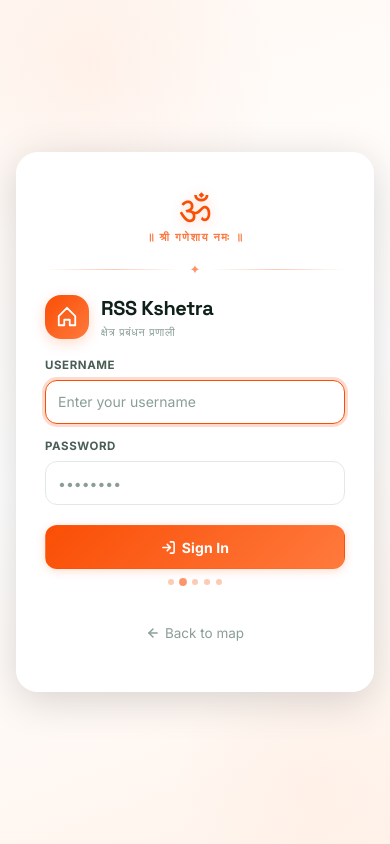
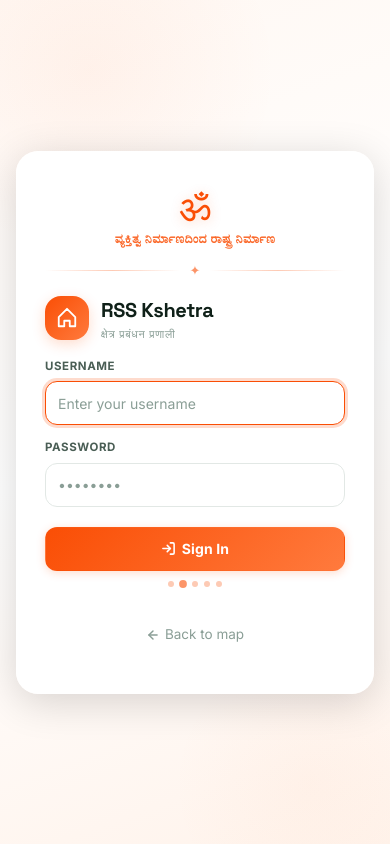
Before and after one commit to PrajwalK01/Kshetra, a Flask app: page /login in a window 390 px wide. Run offline with Flask 3, Linux system fonts and the light colour scheme.

Commit message:
Fix location circle, mobile sidebar, Hindu styling, Kannada tagline

```diff
--- a/static/js/admin.js
+++ b/static/js/admin.js
@@ -148,7 +148,7 @@ function placeLocationMarker(lat, lng, accuracy) {
   if (locationCircle)  map.removeLayer(locationCircle);
 
   locationCircle = L.circle([lat, lng], {
-    radius: Math.min(accuracy, 500),
+    radius: Math.min(accuracy, 80),
     color: '#fa4e05', fillColor: '#fa4e05',
     fillOpacity: 0.10, weight: 1.5, dashArray: '5 5'
   }).addTo(map);
--- a/static/js/home.js
+++ b/static/js/home.js
@@ -47,7 +47,7 @@ function placeLocationMarker(lat, lng, accuracy) {
 
   // Accuracy ring — cap display radius so it doesn't fill the whole map
   locationCircle = L.circle([lat, lng], {
-    radius: Math.min(accuracy, 500),
+    radius: Math.min(accuracy, 80),
     color: '#fa4e05', fillColor: '#fa4e05',
     fillOpacity: 0.08, weight: 1.5, dashArray: '4 4'
   }).addTo(map);
--- a/templates/login.html
+++ b/templates/login.html
@@ -28,13 +28,13 @@
     text-shadow: 0 2px 12px rgba(250,78,5,.25);
   }
   .sanskrit-sub {
-    font-size: 11px;
+    font-size: 12.5px;
     color: var(--accent);
-    letter-spacing: .14em;
+    letter-spacing: .03em;
     font-weight: 600;
-    text-transform: uppercase;
-    opacity: .75;
-    margin-top: 2px;
+    opacity: .85;
+    margin-top: 4px;
+    line-height: 1.4;
   }
   .auth-divider-om {
     display: flex;
@@ -76,7 +76,7 @@
     <!-- Om header -->
     <div class="om-header">
       <span class="om-symbol">ॐ</span>
-      <div class="sanskrit-sub">॥ श्री गणेशाय नमः ॥</div>
+      <div class="sanskrit-sub">ವ್ಯಕ್ತಿತ್ವ ನಿರ್ಮಾಣದಿಂದ ರಾಷ್ಟ್ರ ನಿರ್ಮಾಣ</div>
     </div>
 
     <div class="auth-divider-om"><span>✦</span></div>
```
Also changed, not shown: static/js/user.js (+16 -7 lines), templates/user.html (+14 -1 lines).
